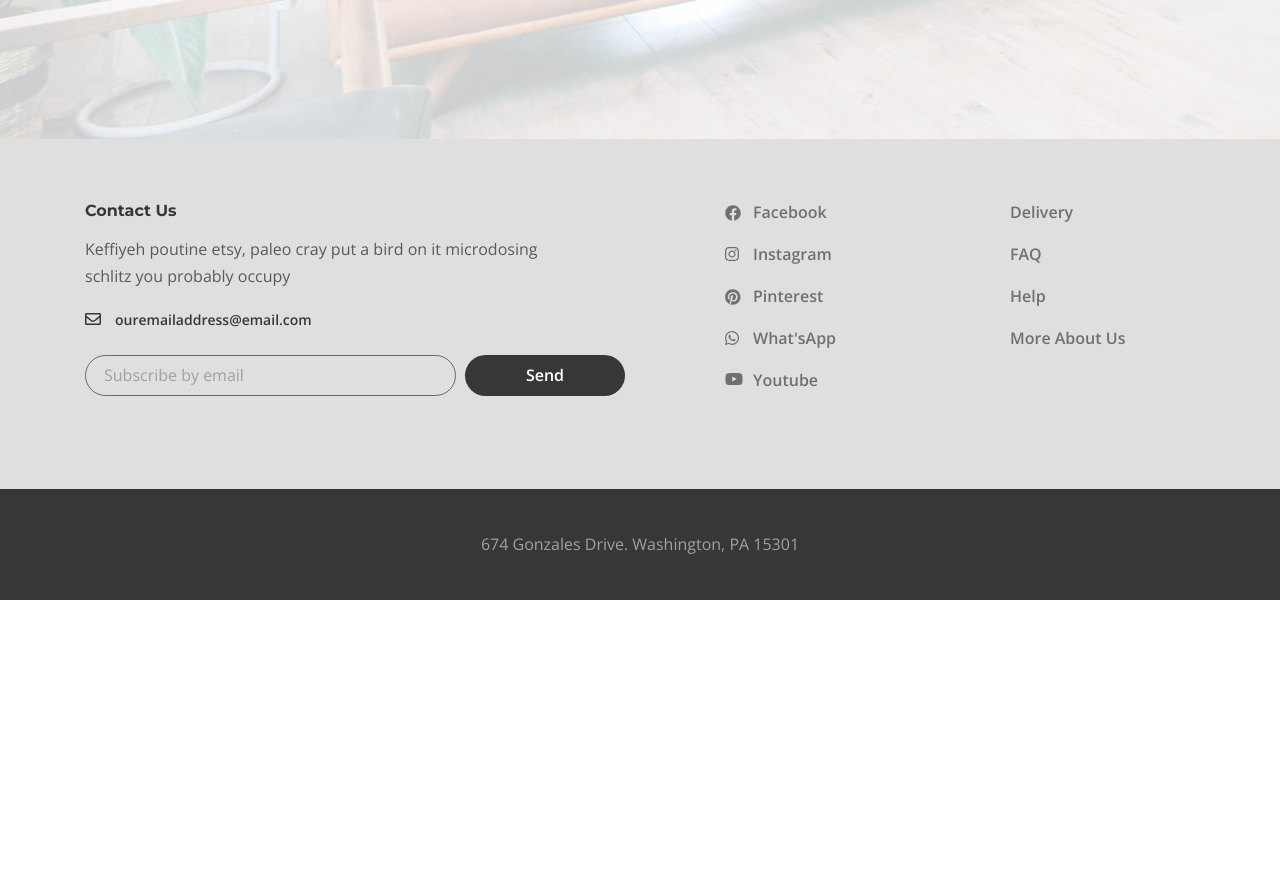
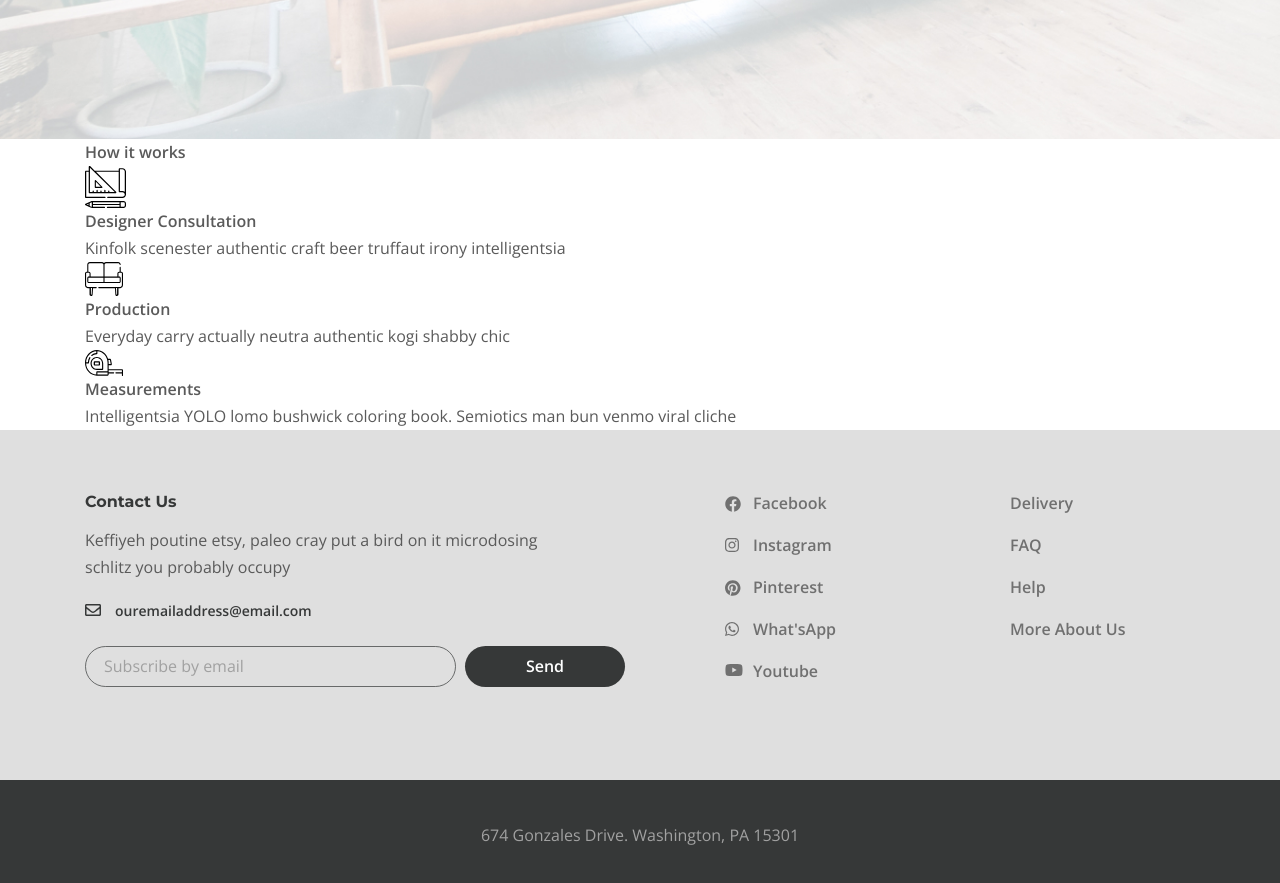
Before and after one commit to TwiDef/desire, a website: page app/index.html in a window 1280 px wide. Shown: the part 2160-3043 px from the top of the page. Before the commit the page ends 2760 px from the top, so only its background shows below. Drawn offline with nearby package versions, Linux system fonts and the light colour scheme.

Commit message:
works-path structure is done

```diff
--- a/app/index.html
+++ b/app/index.html
@@ -177,6 +177,37 @@
                 </div>
             </section>
 
+            <section class="works-path">
+                <div class="container">
+                    <h3 class="works-path__title">How it works</h3>
+                    <div class="works-path__items">
+                        <div class="works-path__items-box">
+                            <div class="works-path__item">
+                                <img class="works-path__item-img" src="images/works/works-icon-1.svg" alt="icon">
+                                <h6 class="works-path__item-title">Designer Consultation</h6>
+                                <p class="works-path__item-text">
+                                    Kinfolk scenester authentic craft beer truffaut irony intelligentsia
+                                </p>
+                            </div>
+                            <div class="works-path__item">
+                                <img class="works-path__item-img" src="images/works/works-icon-2.svg" alt="icon">
+                                <h6 class="works-path__item-title">Production</h6>
+                                <p class="works-path__item-text">
+                                    Everyday carry actually neutra authentic kogi shabby chic
+                                </p>
+                            </div>
+                        </div>
+                        <div class="works-path__item">
+                            <img class="works-path__item-img" src="images/works/works-icon-3.svg" alt="icon">
+                            <h6 class="works-path__item-title">Measurements</h6>
+                            <p class="works-path__item-text">
+                                Intelligentsia YOLO lomo bushwick coloring book. Semiotics man bun venmo viral cliche
+                            </p>
+                        </div>
+                    </div>
+                </div>
+            </section>
+
         </main>
 
         <footer class="footer">
```
Also changed, not shown: app/images/works/works-icon-1.svg (added), app/images/works/works-icon-2.svg (added), app/images/works/works-icon-3.svg (added).
